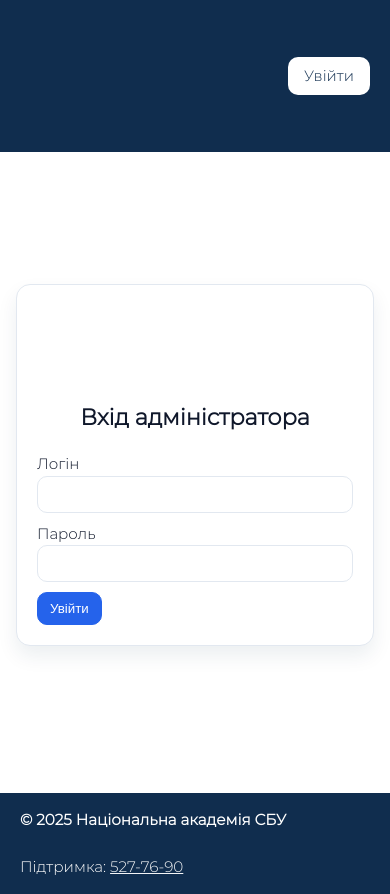
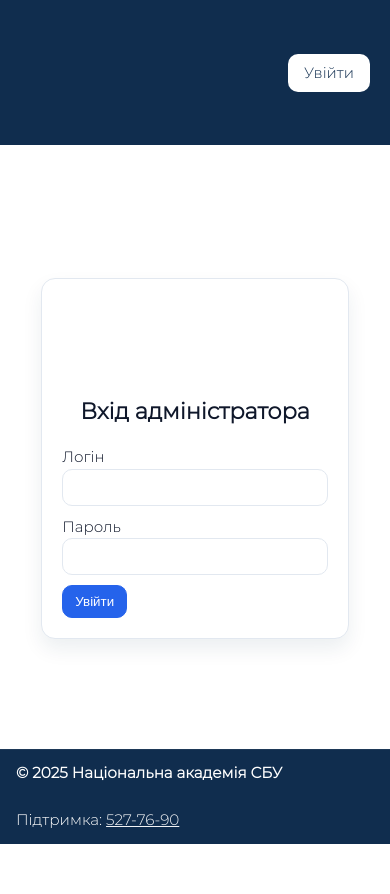
Before and after one commit to samuel-edmund-morgan/certreg, a PHP site: page /admin.php in a window 390 px wide. After the commit the page ends 844 px from the top, so only its background shows below. Run offline with PHP 8.4, Linux system fonts and the light colour scheme; a stand-in replaces the project's code that opens the database connection.

Commit message:
footer changes

```diff
--- a/assets/css/styles.css
+++ b/assets/css/styles.css
@@ -3,7 +3,10 @@
   --card:#ffffff; --border:#e2e8f0; --accent:#2563eb; --danger:#dc2626;
 }
 
-*{box-sizing:border-box} html,body{height:100%}
+*{box-sizing:border-box}
+html,body{height:100%}
+/* make the page a column flex layout so footer can stick to bottom */
+body{display:flex;flex-direction:column;min-height:100vh}
 @font-face{
   font-family: 'MontserratLight';
   src: local('Montserrat Light'), local('Montserrat-Light'), url('/fonts/Montserrat-Light.ttf') format('truetype');
@@ -12,7 +15,9 @@
   font-display: swap;
 }
 
+/* main content should grow to push footer to bottom */
 body{margin:0;background:var(--bg);color:var(--text);font:15px/1.5 'MontserratLight', system-ui, 'Segoe UI', Roboto, Ubuntu}
+main{flex:1}
 
 .topbar{position:sticky;top:0;z-index:10;background:var(--primary);height:12vh;min-height:72px;color:#fff}
 .topbar__inner{max-width:1200px;margin:0 auto;height:100%;display:flex;align-items:center;justify-content:space-between;padding:0 28px}
@@ -188,3 +193,17 @@
   .site-footer__inner{flex-direction:column;align-items:flex-start}
   .site-footer__right{margin-top:.5rem}
 }
+
+/* Mobile: keep footer fixed at bottom so header and footer are visible */
+@media (max-width:520px){
+  .site-footer{
+    position:fixed;
+    left:0;right:0;bottom:0;
+    width:100%;
+    z-index:50; /* above page content but below sticky header (if header uses higher z-index) */
+    border-top:1px solid rgba(255,255,255,0.06);
+    padding: .75rem 1rem; /* slightly smaller padding on mobile */
+  }
+  /* ensure content isn't hidden behind the fixed footer */
+  body{padding-bottom:72px}
+}
--- a/footer.php
+++ b/footer.php
@@ -1,8 +1,9 @@
+
 </main>
 
 <footer class="site-footer">
 	<div class="site-footer__inner">
-		<div class="site-footer__left">&copy; 2025 Національна академія СБУ</div>
+		<div class="site-footer__left">&copy; <?php echo date('Y'); ?> Національна академія СБУ</div>
 		<div class="site-footer__right">Підтримка: <a href="tel:+380445277690">527-76-90</a></div>
 	</div>
 </footer>
```
